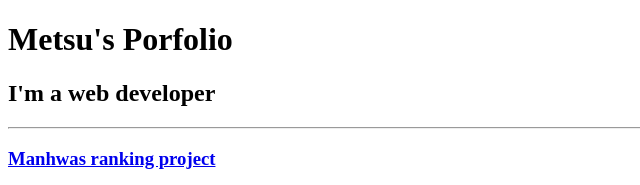
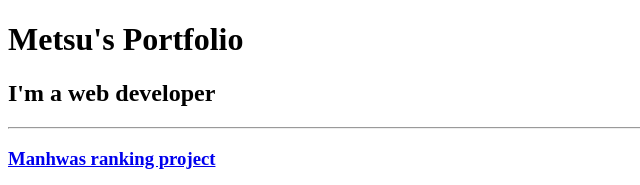
Before and after one commit to nguyen2005duy/html-porfolio, a plain HTML site: page index.html in a window 1280 px wide. Shown: the top 185 px of the page, 0-640 px from the left. Drawn offline with Linux system fonts and the light colour scheme.

Commit message:
Update index.html

```diff
--- a/index.html
+++ b/index.html
@@ -21,7 +21,7 @@ https://developer.mozilla.org/en-US/docs/Web/HTML/Element/img#attr-height -->
       <title>My page</title>
     </head>
     <body>
-       <h1>Metsu's Porfolio</h1>
+       <h1>Metsu's Portfolio</h1>
        <h2>I'm a web developer</h2>
        <hr />
        <h3><a href = "./public/movie-ranking.html" title = >Manhwas ranking project</a></h3>
```
